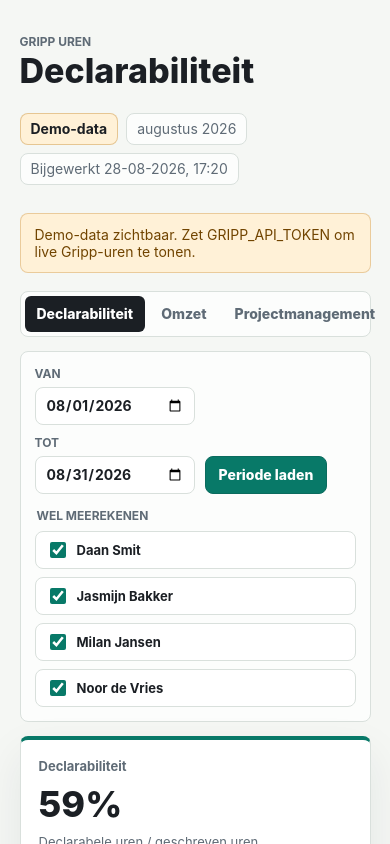
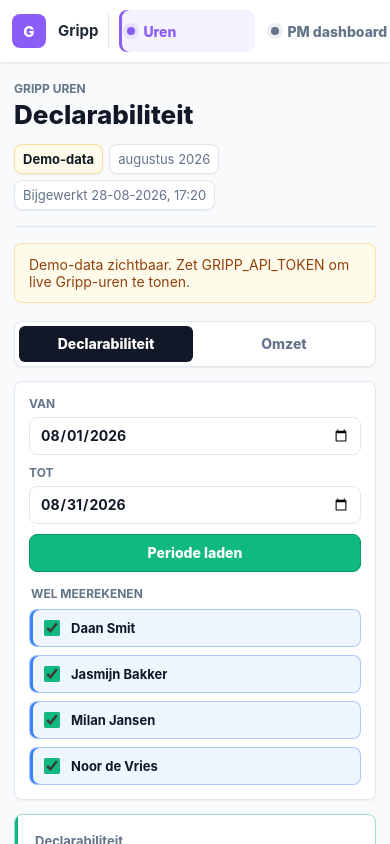
Before and after one commit to maxancedecot/GrippMCP, a Next.js app: page /dashboard in a window 390 px wide. Shown: the top 844 px of the page. Built offline with nearby package versions, Linux system fonts and the light colour scheme.

Commit message:
Apply Mosaic dashboard styling

```diff
--- /dev/null
+++ b/app/dashboard-frame.tsx
@@ -0,0 +1,66 @@
+import type { ReactNode } from "react";
+
+type DashboardSection = "dashboard" | "pm" | "projectmanagement";
+
+const dashboardNavItems: Array<{
+  id: DashboardSection;
+  href: string;
+  label: string;
+  detail: string;
+}> = [
+  {
+    id: "dashboard",
+    href: "/dashboard",
+    label: "Uren",
+    detail: "Declarabiliteit en omzet"
+  },
+  {
+    id: "pm",
+    href: "/pm",
+    label: "PM dashboard",
+    detail: "Billableheid en capaciteit"
+  },
+  {
+    id: "projectmanagement",
+    href: "/projectmanagement",
+    label: "Projectmanagement",
+    detail: "Planning en opdrachten"
+  }
+];
+
+export function DashboardFrame({ active, children }: { active: DashboardSection; children: ReactNode }) {
+  return (
+    <div className="dashboard-app">
+      <aside className="dashboard-sidebar" aria-label="Dashboard navigatie">
+        <a className="dashboard-brand" href="/dashboard" aria-label="Gripp dashboards">
+          <span className="dashboard-brand-mark" aria-hidden="true">G</span>
+          <span className="dashboard-brand-copy">
+            <strong>Gripp</strong>
+            <small>Dashboards</small>
+          </span>
+        </a>
+
+        <nav className="dashboard-sidebar-nav">
+          {dashboardNavItems.map((item) => (
+            <a
+              aria-current={active === item.id ? "page" : undefined}
+              className={`dashboard-nav-link ${active === item.id ? "dashboard-nav-link--active" : ""}`}
+              href={item.href}
+              key={item.id}
+            >
+              <span className="dashboard-nav-icon" aria-hidden="true" />
+              <span>
+                <strong>{item.label}</strong>
+                <small>{item.detail}</small>
+              </span>
+            </a>
+          ))}
+        </nav>
+      </aside>
+
+      <div className="dashboard-main">
+        {children}
+      </div>
+    </div>
+  );
+}
--- a/app/dashboard/page.tsx
+++ b/app/dashboard/page.tsx
@@ -1,5 +1,6 @@
 import { GrippClient } from "../../src/grippClient.js";
 import type { JsonValue } from "../../src/types.js";
+import { DashboardFrame } from "../dashboard-frame.js";
 
 export const dynamic = "force-dynamic";
 
@@ -119,6 +120,7 @@ export default async function DashboardPage({ searchParams }: { searchParams?: P
   const gaugeProgress = Math.max(0, Math.min(dashboard.declarability, 100));
 
   return (
+    <DashboardFrame active="dashboard">
       <main className="dashboard-shell">
         <header className="dashboard-header">
           <div>
@@ -142,9 +144,6 @@ export default async function DashboardPage({ searchParams }: { searchParams?: P
         </a>
         <a className={`dashboard-tab ${activeTab === "revenue" ? "dashboard-tab--active" : ""}`} href={dashboardTabHref(params, "revenue")} aria-current={activeTab === "revenue" ? "page" : undefined}>
           Omzet
-        </a>
-        <a className="dashboard-tab" href="/projectmanagement">
-          Projectmanagement
         </a>
       </nav>
 
@@ -347,6 +346,7 @@ export default async function DashboardPage({ searchParams }: { searchParams?: P
         </section>
       )}
       </main>
+    </DashboardFrame>
   );
 }
 
--- a/app/globals.css
+++ b/app/globals.css
@@ -1,24 +1,30 @@
 :root {
-  --background: #f5f7f4;
+  --background: #f8fafc;
   --surface: #ffffff;
-  --surface-strong: #f0f4f8;
-  --ink: #1b1f24;
-  --muted: #5f6b76;
-  --border: #d9e0dc;
-  --good: #087968;
-  --good-soft: #dff3ec;
-  --blue: #2858c7;
-  --blue-soft: #e5ecff;
+  --surface-strong: #f1f5f9;
+  --surface-muted: #f9fafb;
+  --ink: #111827;
+  --muted: #64748b;
+  --border: #e2e8f0;
+  --good: #10b981;
+  --good-soft: #ecfdf5;
+  --blue: #3b82f6;
+  --blue-soft: #eff6ff;
   --billable: #c23b5b;
   --billable-soft: #fde8ee;
-  --warning: #b26a00;
-  --warning-soft: #fff1d7;
-  --overtime: #8a3ffc;
-  --overtime-soft: #f0e7ff;
-  --neutral: #718096;
-  --neutral-soft: #edf1f5;
-  --danger: #b42318;
-  --shadow: 0 18px 45px rgba(25, 35, 45, 0.08);
+  --warning: #f59e0b;
+  --warning-soft: #fffbeb;
+  --overtime: #8b5cf6;
+  --overtime-soft: #f5f3ff;
+  --neutral: #94a3b8;
+  --neutral-soft: #f1f5f9;
+  --danger: #ef4444;
+  --sidebar: #ffffff;
+  --sidebar-ink: #1f2937;
+  --sidebar-muted: #94a3b8;
+  --ring: rgba(59, 130, 246, 0.2);
+  --shadow: 0 1px 2px rgba(15, 23, 42, 0.06);
+  --shadow-raised: 0 12px 30px rgba(15, 23, 42, 0.08);
 }
 
 * {
@@ -36,6 +42,7 @@ html {
 body {
   margin: 0;
   min-width: 320px;
+  background: var(--background);
 }
 
 button,
@@ -45,25 +52,156 @@ select {
   font: inherit;
 }
 
+.dashboard-app {
+  display: grid;
+  grid-template-columns: 264px minmax(0, 1fr);
+  min-height: 100dvh;
+  background: var(--background);
+}
+
+.dashboard-sidebar {
+  position: sticky;
+  top: 0;
+  z-index: 20;
+  display: flex;
+  height: 100dvh;
+  flex-direction: column;
+  gap: 26px;
+  padding: 22px 16px;
+  border-right: 1px solid var(--border);
+  background: var(--sidebar);
+  box-shadow: var(--shadow);
+}
+
+.dashboard-brand {
+  display: flex;
+  align-items: center;
+  gap: 12px;
+  padding: 4px 8px 18px;
+  border-bottom: 1px solid var(--border);
+  color: var(--sidebar-ink);
+  text-decoration: none;
+}
+
+.dashboard-brand-mark {
+  display: grid;
+  width: 34px;
+  height: 34px;
+  place-items: center;
+  border-radius: 8px;
+  background: var(--overtime);
+  color: #ffffff;
+  font-size: 15px;
+  font-weight: 800;
+}
+
+.dashboard-brand-copy {
+  display: grid;
+  gap: 1px;
+}
+
+.dashboard-brand-copy strong {
+  font-size: 15px;
+  line-height: 1.1;
+}
+
+.dashboard-brand-copy small {
+  color: var(--sidebar-muted);
+  font-size: 12px;
+  font-weight: 650;
+}
+
+.dashboard-sidebar-nav {
+  display: grid;
+  gap: 4px;
+}
+
+.dashboard-nav-link {
+  display: grid;
+  grid-template-columns: 18px minmax(0, 1fr);
+  gap: 11px;
+  align-items: center;
+  min-height: 48px;
+  padding: 9px 10px;
+  border-radius: 8px;
+  color: var(--muted);
+  text-decoration: none;
+  transition:
+    background-color 160ms ease,
+    color 160ms ease,
+    box-shadow 160ms ease;
+}
+
+.dashboard-nav-link:hover {
+  background: var(--surface-strong);
+  color: var(--sidebar-ink);
+}
+
+.dashboard-nav-link--active {
+  background: var(--overtime-soft);
+  color: var(--overtime);
+  box-shadow: inset 3px 0 0 var(--overtime);
+}
+
+.dashboard-nav-link--active small {
+  color: color-mix(in srgb, var(--overtime) 60%, var(--muted));
+}
+
+.dashboard-nav-icon {
+  width: 8px;
+  height: 8px;
+  border-radius: 999px;
+  background: currentColor;
+  box-shadow: 0 0 0 4px color-mix(in srgb, currentColor 12%, transparent);
+}
+
+.dashboard-nav-link strong,
+.dashboard-nav-link small {
+  display: block;
+  overflow: hidden;
+  text-overflow: ellipsis;
+  white-space: nowrap;
+}
+
+.dashboard-nav-link strong {
+  font-size: 14px;
+  font-weight: 760;
+}
+
+.dashboard-nav-link small {
+  margin-top: 2px;
+  color: var(--sidebar-muted);
+  font-size: 12px;
+  font-weight: 620;
+}
+
+.dashboard-main {
+  min-width: 0;
+}
+
 .dashboard-shell {
-  width: 90%;
+  width: min(100%, 1680px);
   margin: 0 auto;
-  padding: 32px 0 48px;
+  padding: 28px 32px 48px;
 }
 
 .dashboard-header {
   display: flex;
-  align-items: flex-end;
+  align-items: center;
   justify-content: space-between;
   gap: 24px;
-  padding: 18px 0 28px;
+  min-height: 66px;
+  margin-bottom: 22px;
+  padding: 0 0 22px;
+  border-bottom: 1px solid var(--border);
 }
 
 .dashboard-header h1 {
   margin: 4px 0 0;
-  font-size: 42px;
-  line-height: 1.05;
-  font-weight: 760;
+  color: var(--ink);
+  font-size: 30px;
+  line-height: 1.15;
+  font-weight: 800;
 }
 
 .eyebrow {
@@ -91,7 +229,8 @@ select {
   padding: 6px 10px;
   border: 1px solid var(--border);
   border-radius: 8px;
-  background: rgba(255, 255, 255, 0.72);
+  background: var(--surface);
+  box-shadow: var(--shadow);
 }
 
 .source-badge {
@@ -100,33 +239,33 @@ select {
 }
 
 .source-badge--live {
-  border-color: rgba(8, 121, 104, 0.32) !important;
+  border-color: rgba(16, 185, 129, 0.32) !important;
   background: var(--good-soft) !important;
 }
 
 .source-badge--demo {
-  border-color: rgba(178, 106, 0, 0.32) !important;
+  border-color: rgba(245, 158, 11, 0.32) !important;
   background: var(--warning-soft) !important;
 }
 
 .data-notice {
   margin: 0 0 18px;
   padding: 12px 14px;
-  border: 1px solid rgba(178, 106, 0, 0.28);
+  border: 1px solid rgba(245, 158, 11, 0.28);
   border-radius: 8px;
   background: var(--warning-soft);
-  color: #714400;
+  color: #92400e;
   font-size: 14px;
 }
 
 .data-notice--success {
-  border-color: rgba(8, 121, 104, 0.28);
+  border-color: rgba(16, 185, 129, 0.28);
   background: var(--good-soft);
-  color: #075f53;
+  color: #047857;
 }
 
 .data-notice--error {
-  border-color: rgba(180, 35, 24, 0.28);
+  border-color: rgba(239, 68, 68, 0.28);
   background: #fde8e5;
   color: var(--danger);
 }
@@ -138,7 +277,8 @@ select {
   padding: 4px;
   border: 1px solid var(--border);
   border-radius: 8px;
-  background: rgba(255, 255, 255, 0.72);
+  background: var(--surface);
+  box-shadow: var(--shadow);
 }
 
 .dashboard-tab {
@@ -152,6 +292,9 @@ select {
   font-size: 14px;
   font-weight: 760;
   text-decoration: none;
+  transition:
+    background-color 160ms ease,
+    color 160ms ease;
 }
 
 .dashboard-tab:hover {
@@ -178,7 +321,8 @@ select {
   padding: 14px;
   border: 1px solid var(--border);
   border-radius: 8px;
-  background: rgba(255, 255, 255, 0.72);
+  background: var(--surface);
+  box-shadow: var(--shadow);
 }
 
 .period-form label {
@@ -200,11 +344,19 @@ select {
   color: var(--ink);
   padding: 7px 10px;
   font-size: 14px;
+  outline: none;
+}
+
+.period-form input:focus-visible,
+.project-filter-form input:focus-visible,
+.project-filter-form select:focus-visible {
+  border-color: var(--blue);
+  box-shadow: 0 0 0 3px var(--ring);
 }
 
 .period-form button {
   min-height: 38px;
-  border: 1px solid #0b6b5e;
+  border: 1px solid #059669;
   border-radius: 8px;
   background: var(--good);
   color: #ffffff;
@@ -212,10 +364,14 @@ select {
   font-size: 14px;
   font-weight: 760;
   cursor: pointer;
+  transition:
+    background-color 160ms ease,
+    border-color 160ms ease;
 }
 
 .period-form button:hover {
-  background: #075f53;
+  border-color: #047857;
+  background: #059669;
 }
 
 .project-filter-form {
@@ -227,7 +383,8 @@ select {
   padding: 14px;
   border: 1px solid var(--border);
   border-radius: 8px;
-  background: rgba(255, 255, 255, 0.72);
+  background: var(--surface);
+  box-shadow: var(--shadow);
 }
 
 .project-filter-form label {
@@ -254,11 +411,12 @@ select {
   color: var(--ink);
   padding: 7px 10px;
   font-size: 14px;
+  outline: none;
 }
 
 .project-filter-form button {
   min-height: 38px;
-  border: 1px solid #0b6b5e;
+  border: 1px solid #059669;
   border-radius: 8px;
   background: var(--good);
   color: #ffffff;
@@ -266,10 +424,14 @@ select {
   font-size: 14px;
   font-weight: 760;
   cursor: pointer;
+  transition:
+    background-color 160ms ease,
+    border-color 160ms ease;
 }
 
 .project-filter-form button:hover {
-  background: #075f53;
+  border-color: #047857;
+  background: #059669;
 }
 
 .employee-filter {
@@ -308,6 +470,15 @@ select {
   font-size: 13px;
   font-weight: 680;
   text-transform: none;
+  transition:
+    border-color 160ms ease,
+    box-shadow 160ms ease;
+}
+
+.period-form .employee-filter-option:has(input:checked) {
+  border-color: rgba(59, 130, 246, 0.38);
+  background: var(--blue-soft);
+  box-shadow: inset 3px 0 0 var(--blue);
 }
 
 .period-form .employee-filter-option input {
@@ -342,9 +513,25 @@ select {
 
 .metric-card {
   display: block;
-  min-height: 142px;
-  padding: 18px;
-  border-top-width: 4px;
+  position: relative;
+  min-height: 132px;
+  overflow: hidden;
+  padding: 18px 18px 18px 20px;
+  border-top-width: 1px;
+  transition:
+    border-color 160ms ease,
+    box-shadow 160ms ease,
+    transform 160ms ease;
+}
+
+.metric-card::before {
+  content: "";
+  position: absolute;
+  top: 0;
+  bottom: 0;
+  left: 0;
+  width: 3px;
+  background: var(--neutral);
 }
 
 .metric-card--link {
@@ -353,7 +540,9 @@ select {
 }
 
 .metric-card--link:hover {
-  border-color: var(--ink);
+  border-color: color-mix(in srgb, var(--blue) 40%, var(--border));
+  box-shadow: var(--shadow-raised);
+  transform: translateY(-1px);
 }
 
 .metric-card--link:focus-visible,
@@ -378,9 +567,9 @@ select {
 .metric-card strong {
   display: block;
   margin-top: 12px;
-  font-size: 36px;
+  font-size: 32px;
   line-height: 1;
-  font-weight: 780;
+  font-weight: 800;
 }
 
 .metric-card p {
@@ -390,23 +579,43 @@ select {
 }
 
 .metric-card--good {
-  border-top-color: var(--good);
+  border-color: color-mix(in srgb, var(--good) 30%, var(--border));
+}
+
+.metric-card--good::before {
+  background: var(--good);
 }
 
 .metric-card--blue {
-  border-top-color: var(--blue);
+  border-color: color-mix(in srgb, var(--blue) 30%, var(--border));
+}
+
+.metric-card--blue::before {
+  background: var(--blue);
 }
 
 .metric-card--warning {
-  border-top-color: var(--warning);
+  border-color: color-mix(in srgb, var(--warning) 32%, var(--border));
+}
+
+.metric-card--warning::before {
+  background: var(--warning);
 }
 
 .metric-card--neutral {
-  border-top-color: var(--neutral);
+  border-color: var(--border);
+}
+
+.metric-card--neutral::before {
+  background: var(--neutral);
 }
 
 .metric-card--overtime {
-  border-top-color: var(--overtime);
+  border-color: color-mix(in srgb, var(--overtime) 30%, var(--border));
+}
+
+.metric-card--overtime::before {
+  background: var(--overtime);
 }
 
 .dashboard-grid,
@@ -423,6 +632,10 @@ select {
 
 .panel {
   padding: 20px;
+}
+
+.panel:hover {
+  box-shadow: var(--shadow-raised);
 }
 
 .pm-detail-panel {
@@ -443,11 +656,20 @@ select {
 
 .panel-heading h2 {
   margin: 4px 0 0;
-  font-size: 21px;
+  color: var(--ink);
+  font-size: 18px;
   line-height: 1.2;
+  font-weight: 780;
 }
 
 .panel-total {
+  display: inline-flex;
+  min-height: 32px;
+  align-items: center;
+  padding: 6px 10px;
+  border: 1px solid var(--border);
+  border-radius: 8px;
+  background: var(--surface-muted);
   white-space: nowrap;
   font-size: 14px;
   font-weight: 700;
@@ -516,7 +738,7 @@ select {
 }
 
 .gauge-ring-track {
-  stroke: #e4e9e6;
+  stroke: var(--surface-strong);
 }
 
 .gauge-ring-fill {
@@ -534,6 +756,7 @@ select {
   border-radius: 50%;
   background: var(--surface);
   text-align: center;
+  box-shadow: inset 0 0 0 1px var(--border);
 }
 
 .gauge-inner strong {
@@ -561,6 +784,10 @@ select {
   gap: 16px;
   padding-bottom: 12px;
   border-bottom: 1px solid var(--border);
+}
+
+.legend-list dt {
+  min-width: 0;
 }
 
 .legend-list div:last-child {
@@ -665,7 +892,7 @@ select {
 
 .revenue-line-chart {
   overflow-x: auto;
-  padding: 10px 0 2px;
+  padding: 8px 0 2px;
 }
 
 .revenue-line-legend {
@@ -696,6 +923,7 @@ select {
   width: 100%;
   min-width: 640px;
   height: auto;
+  border-radius: 8px;
 }
 
 .revenue-line-grid,
@@ -736,6 +964,8 @@ select {
 
 .table-wrap {
   overflow-x: auto;
+  border: 1px solid var(--border);
+  border-radius: 8px;
 }
 
 table {
@@ -746,13 +976,14 @@ table {
 
 th,
 td {
-  padding: 13px 0;
+  padding: 13px 14px;
   border-bottom: 1px solid var(--border);
   text-align: left;
   vertical-align: middle;
 }
 
 th {
+  background: var(--surface-muted);
   color: var(--muted);
   font-size: 12px;
   font-weight: 760;
@@ -760,7 +991,13 @@ th {
 }
 
 td {
+  background: var(--surface);
   font-size: 14px;
+}
+
+tbody tr:last-child th,
+tbody tr:last-child td {
+  border-bottom: 0;
 }
 
 td .inline-bar {
@@ -821,6 +1058,8 @@ td .inline-bar {
 .pm-employee-table-wrap {
   overflow-x: auto;
   overscroll-behavior-x: contain;
+  border: 1px solid var(--border);
+  border-radius: 8px;
 }
 
 .pm-employee-table {
@@ -848,13 +1087,13 @@ td .inline-bar {
 
 .pm-employee-table th:first-child,
 .pm-employee-table td:first-child {
-  padding-left: 0;
+  padding-left: 14px;
   text-align: left;
 }
 
 .pm-employee-table th:last-child,
 .pm-employee-table td:last-child {
-  padding-right: 0;
+  padding-right: 14px;
 }
 
 .pm-employee-table tbody tr:last-child th,
@@ -932,6 +1171,8 @@ td .inline-bar {
   overflow-x: auto;
   overscroll-behavior-x: contain;
   padding-bottom: 4px;
+  border: 1px solid var(--border);
+  border-radius: 8px;
 }
 
 .project-timeline {
@@ -956,9 +1197,9 @@ td .inline-bar {
 }
 
 .project-timeline-fixed {
-  background: rgba(255, 255, 255, 0.66);
-  backdrop-filter: blur(16px) saturate(1.18);
-  -webkit-backdrop-filter: blur(16px) saturate(1.18);
+  background: rgba(255, 255, 255, 0.9);
+  backdrop-filter: blur(10px) saturate(1.08);
+  -webkit-backdrop-filter: blur(10px) saturate(1.08);
 }
 
 .project-timeline-fixed--left {
@@ -1005,7 +1246,7 @@ td .inline-bar {
   bottom: 0;
   left: 238px;
   overflow: hidden;
-  background: var(--surface-strong);
+  background: var(--surface-muted);
 }
 
 .project-timeline-axis__tick {
@@ -1094,7 +1335,7 @@ td .inline-bar {
   top: 0;
   bottom: 0;
   width: 1px;
-  background: rgba(95, 107, 118, 0.22);
+  background: rgba(100, 116, 139, 0.22);
 }
 
 .project-timeline-today-layer {
@@ -1115,7 +1356,7 @@ td .inline-bar {
   width: 2px;
   transform: translateX(-1px);
   background: var(--blue);
-  box-shadow: 0 0 0 1px rgba(255, 255, 255, 0.72), 0 0 10px rgba(40, 88, 199, 0.42);
+  box-shadow: 0 0 0 1px rgba(255, 255, 255, 0.72), 0 0 10px rgba(59, 130, 246, 0.36);
   pointer-events: none;
 }
 
@@ -1132,8 +1373,8 @@ td .inline-bar {
   height: 36px;
   overflow: hidden;
   border-radius: 4px;
-  border: 1px solid rgba(77, 47, 127, 0.42);
-  background: #fde8e5;
+  border: 1px solid rgba(139, 92, 246, 0.34);
+  background: #fee2e2;
 }
 
 .project-timeline-block__before,
@@ -1151,7 +1392,7 @@ td .inline-bar {
 
 .project-timeline-block__after {
   right: 0;
-  background: #fde8e5;
+  background: #fee2e2;
 }
 
 .project-timeline-deadline {
@@ -1191,10 +1432,10 @@ td .inline-bar {
 
 .project-complete-button {
   min-height: 30px;
-  border: 1px solid #0b6b5e;
+  border: 1px solid #059669;
   border-radius: 6px;
   background: var(--surface);
-  color: #075f53;
+  color: #047857;
   padding: 5px 9px;
   font-size: 12px;
   font-weight: 740;
@@ -1333,6 +1574,46 @@ td .inline-bar {
   border: 0;
 }
 
+@media (max-width: 1180px) {
+  .dashboard-app {
+    grid-template-columns: 1fr;
+  }
+
+  .dashboard-sidebar {
+    height: auto;
+    flex-direction: row;
+    align-items: center;
+    gap: 14px;
+    padding: 12px 18px;
+    border-right: 0;
+    border-bottom: 1px solid var(--border);
+    overflow-x: auto;
+  }
+
+  .dashboard-brand {
+    flex: 0 0 auto;
+    padding: 0 14px 0 0;
+    border-right: 1px solid var(--border);
+    border-bottom: 0;
+  }
+
+  .dashboard-sidebar-nav {
+    display: flex;
+    flex: 1 0 auto;
+    gap: 8px;
+    min-width: max-content;
+  }
+
+  .dashboard-nav-link {
+    min-width: 184px;
+  }
+
+  .dashboard-shell {
+    padding-right: 22px;
+    padding-left: 22px;
+  }
+}
+
 @media (max-width: 980px) {
   .dashboard-header {
     align-items: flex-start;
@@ -1358,12 +1639,54 @@ td .inline-bar {
 }
 
 @media (max-width: 660px) {
+  .dashboard-sidebar {
+    gap: 10px;
+    padding: 10px 12px;
+  }
+
+  .dashboard-brand {
+    padding-right: 10px;
+  }
+
+  .dashboard-brand-copy small {
+    display: none;
+  }
+
+  .dashboard-nav-link {
+    grid-template-columns: 8px minmax(0, 1fr);
+    min-width: 136px;
+    min-height: 42px;
+    gap: 8px;
+    padding: 8px;
+  }
+
+  .dashboard-nav-link small {
+    display: none;
+  }
+
   .dashboard-shell {
-    padding-top: 16px;
+    padding: 18px 14px 32px;
+  }
+
+  .dashboard-header {
+    gap: 14px;
+    min-height: auto;
+    margin-bottom: 16px;
+    padding-bottom: 16px;
   }
 
   .dashboard-header h1 {
-    font-size: 34px;
+    font-size: 26px;
+  }
+
+  .header-meta {
+    gap: 6px;
+  }
+
+  .header-meta span {
+    min-height: 30px;
+    padding: 5px 8px;
+    font-size: 13px;
   }
 
   .dashboard-tabs {
@@ -1375,18 +1698,48 @@ td .inline-bar {
     flex: 1;
   }
 
-  .metric-grid {
-    grid-template-columns: 1fr;
-  }
-
-  .project-filter-form {
+  .period-form {
+    display: grid;
     align-items: stretch;
   }
 
+  .period-form label,
+  .period-form button,
   .project-filter-form label,
   .project-filter-form .project-search-field,
   .project-filter-form button {
     width: 100%;
+    min-width: 0;
+  }
+
+  .employee-filter-list,
+  .metric-grid,
+  .project-metric-grid {
+    grid-template-columns: 1fr;
+  }
+
+  .project-filter-form {
+    align-items: stretch;
+  }
+
+  .metric-card {
+    min-height: 118px;
+  }
+
+  .metric-card strong {
+    font-size: 30px;
+  }
+
+  .panel {
+    padding: 16px;
+  }
+
+  .panel-heading {
+    gap: 10px;
+  }
+
+  .panel-heading h2 {
+    font-size: 17px;
   }
 
   .distribution-layout {
@@ -1418,5 +1771,4 @@ td .inline-bar {
   .panel-actions {
     justify-content: flex-start;
   }
-
-}
+}
--- a/app/pm/page.tsx
+++ b/app/pm/page.tsx
@@ -2,6 +2,7 @@ import type { Metadata } from "next";
 import type { CSSProperties } from "react";
 import { GrippClient } from "../../src/grippClient.js";
 import type { JsonValue } from "../../src/types.js";
+import { DashboardFrame } from "../dashboard-frame.js";
 
 export const dynamic = "force-dynamic";
 
@@ -155,6 +156,7 @@ export default async function PmDashboardPage() {
   const dashboard = await getPmDashboardData();
 
   return (
+    <DashboardFrame active="pm">
       <main className="dashboard-shell pm-shell">
         <header className="dashboard-header">
           <div>
@@ -250,6 +252,7 @@ export default async function PmDashboardPage() {
         <RevenueLineChart rows={dashboard.revenueByMonth} />
       </section>
       </main>
+    </DashboardFrame>
   );
 }
 
--- a/app/projectmanagement/page.tsx
+++ b/app/projectmanagement/page.tsx
@@ -1,6 +1,7 @@
 import type { Metadata } from "next";
 import { GrippClient } from "../../src/grippClient.js";
 import type { JsonValue } from "../../src/types.js";
+import { DashboardFrame } from "../dashboard-frame.js";
 import { ProjectManagementAutoRefresh } from "./auto-refresh.js";
 import { CompleteProjectForm } from "./complete-project-form.js";
 import { ProjectTasksModal } from "./project-tasks-modal.js";
@@ -91,6 +92,7 @@ export default async function ProjectManagementPage({ searchParams }: { searchPa
   const timeline = createProjectTimeline(data.projects);
 
   return (
+    <DashboardFrame active="projectmanagement">
       <main className="dashboard-shell project-shell">
         <ProjectManagementAutoRefresh />
         <header className="dashboard-header">
@@ -133,6 +135,7 @@ export default async function ProjectManagementPage({ searchParams }: { searchPa
         )}
       </section>
       </main>
+    </DashboardFrame>
   );
 }
 
```
Lines whose indentation alone changed are shown as unchanged.
